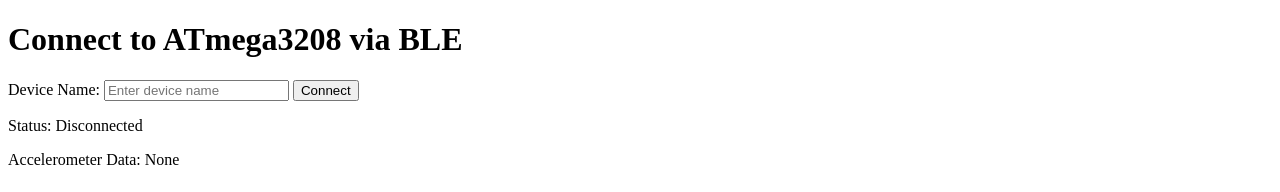
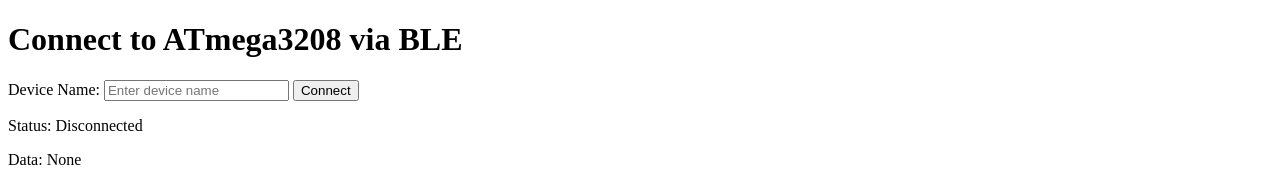
Before and after one commit to apknusel/WorkoutApp, a website: page html/main.html in a window 1280 px wide. Shown: the top 192 px of the page. Drawn offline with nearby package versions, Linux system fonts and the light colour scheme; files whose address does not match are found by name.

Commit message:
Change data name

```diff
--- a/html/main.html
+++ b/html/main.html
@@ -14,7 +14,7 @@
     <input type="text" id="deviceName" placeholder="Enter device name" />
     <button id="connectButton">Connect</button>
     <p id="status">Status: Disconnected</p>
-    <p id="data">Accelerometer Data: None</p>
+    <p id="data">Data: None</p>
     <canvas id="dataChart" width="400" height="200"></canvas> <!-- Add this line -->
 </body>
 
```
